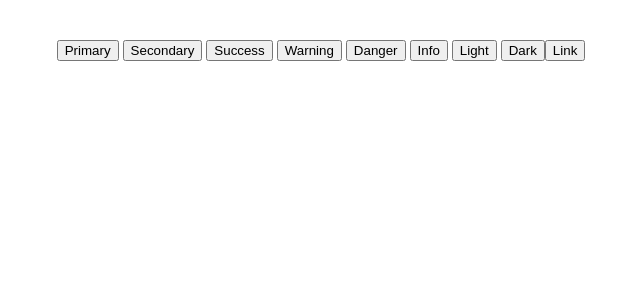
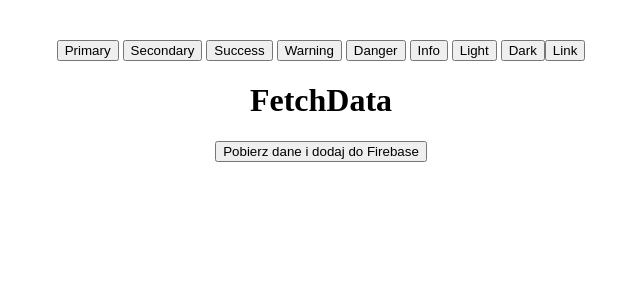
Before and after one commit to AdriannaLen/shop-app, a React (Vite) app: page / in a window 1280 px wide. Shown: the top 300 px of the page, without its empty margins (319-959 px from the left). Built offline with nearby package versions, Linux system fonts and the light colour scheme.

Commit message:
Fetch data from dummy yo firebase

```diff
--- a/src/App.tsx
+++ b/src/App.tsx
@@ -1,14 +1,16 @@
 
 import './App.css'
 import ButtonExp from './ButtonExp'
+import FetchData from './FetchData'
 
 function App() {
 
   return (
-   <>
+    <>
 
-<ButtonExp />
-   </>
+      <ButtonExp />
+      <FetchData />
+    </>
   )
 }
 
--- /dev/null
+++ b/src/FetchData.tsx
@@ -0,0 +1,41 @@
+import React from 'react';
+
+const FetchData = () => {
+  const fetchData = () => {
+    // Pobierz dane z API
+    fetch('https://dummyjson.com/products')
+      .then((res) => res.json())
+      .then((data) => {
+        // Wyślij dane do Firebase
+        fetch('https://shop-react-c0b01-default-rtdb.firebaseio.com/products.json', {
+          method: 'POST',
+          headers: {
+            'Content-Type': 'application/json',
+          },
+          body: JSON.stringify(data),
+        })
+          .then((res) => {
+            if (res.ok) {
+              console.log('Dane zostały pomyślnie dodane do Firebase.');
+            } else {
+              console.error('Wystąpił błąd podczas wysyłania danych do Firebase.');
+            }
+          })
+          .catch((error) => {
+            console.error('Wystąpił błąd:', error);
+          });
+      })
+      .catch((error) => {
+        console.error('Wystąpił błąd podczas pobierania danych:', error);
+      });
+  };
+
+  return (
+    <div>
+      <h1>FetchData</h1>
+      <button onClick={fetchData}>Pobierz dane i dodaj do Firebase</button>
+    </div>
+  );
+};
+
+export default FetchData;
```
